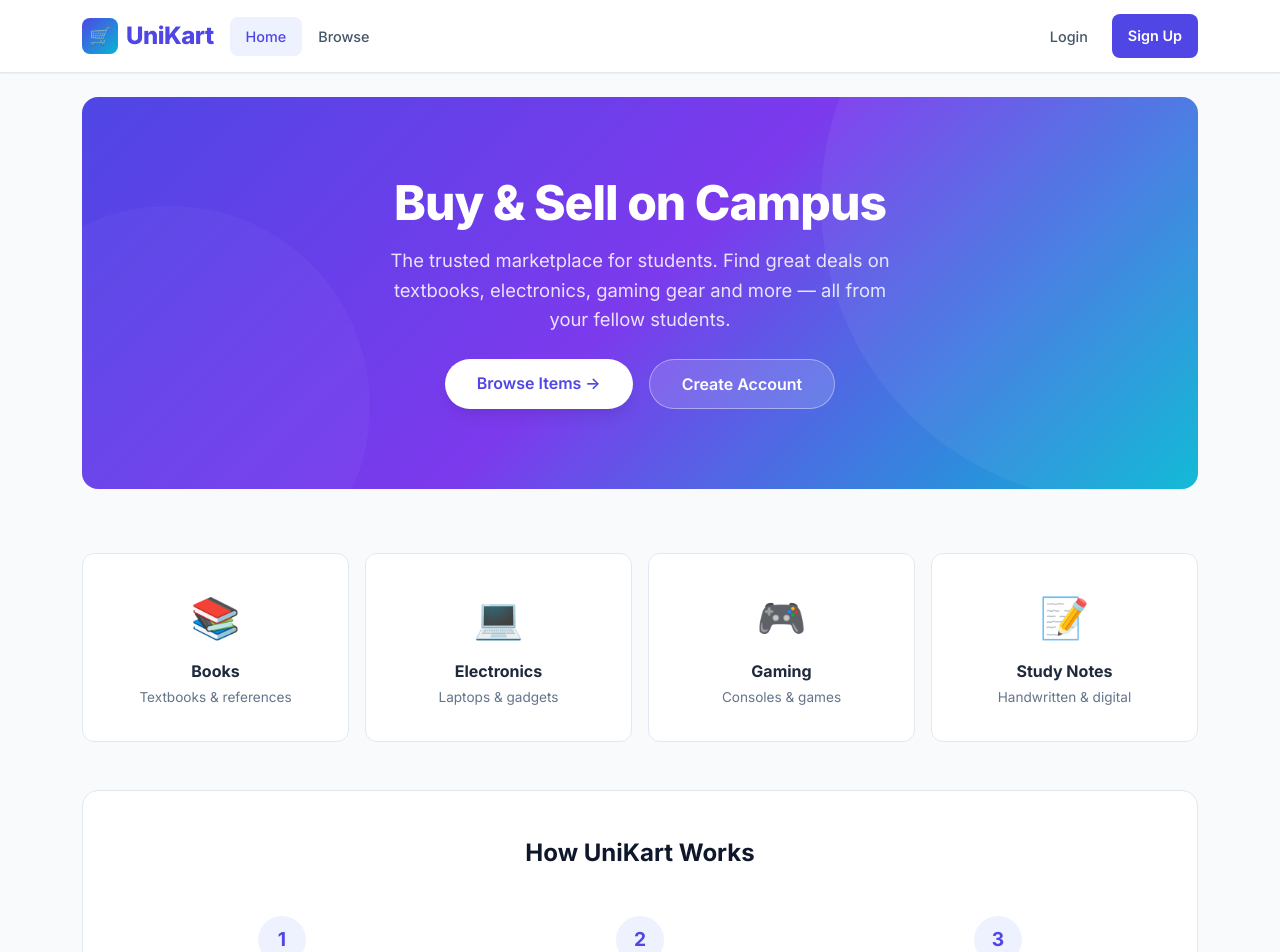
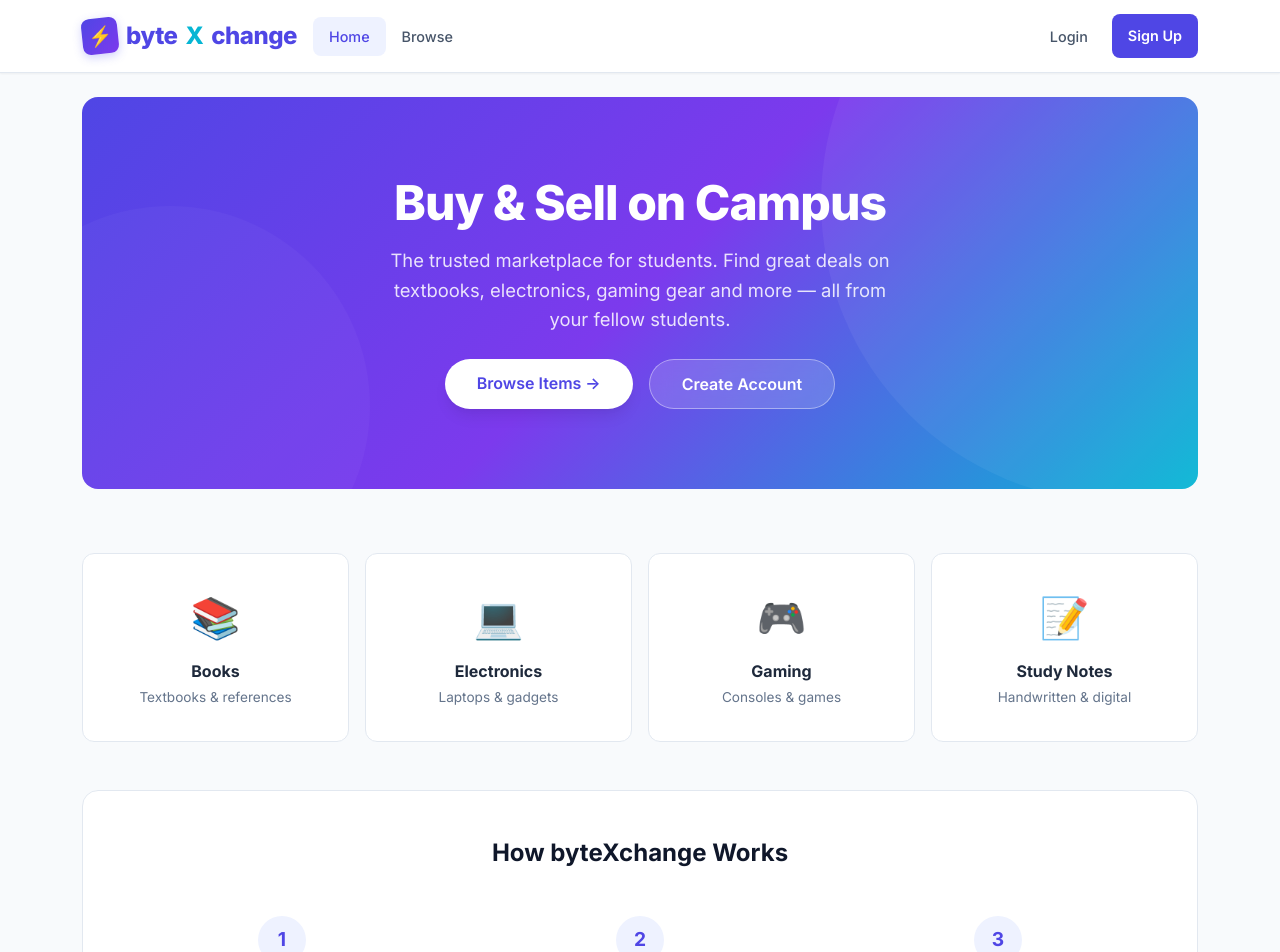
Before and after one commit to Priyanshu-Goswami/bytexchange, a React (Create React App) app in the folder frontend/: page / in a window 1280 px wide. Shown: the top 952 px of the page. Built offline with nearby package versions, Linux system fonts and the light colour scheme; no server answers.

Commit message:
rebrand to byteXchange with new logo

```diff
--- a/frontend/public/index.html
+++ b/frontend/public/index.html
@@ -7,7 +7,7 @@
     <meta name="description" content="UniKart - Campus Marketplace for Students" />
     <link rel="preconnect" href="https://fonts.googleapis.com" />
     <link rel="preconnect" href="https://fonts.gstatic.com" crossorigin />
-    <title>UniKart - Campus Marketplace</title>
+    <title>byteXchange - Campus Marketplace</title>
   </head>
   <body>
     <div id="root"></div>
--- a/frontend/src/App.css
+++ b/frontend/src/App.css
@@ -1,4 +1,4 @@
-/* ===== UniKart - Professional UI Stylesheet ===== */
+/* ===== byteXchange - Campus Marketplace ===== */
 
 @import url('https://fonts.googleapis.com/css2?family=Inter:wght@300;400;500;600;700;800&display=swap');
 
@@ -71,7 +71,7 @@ body {
 }
 
 .navbar-custom .navbar-brand .brand-icon {
-  background: linear-gradient(135deg, var(--primary), var(--accent));
+  background: linear-gradient(135deg, var(--primary), #7c3aed);
   color: white;
   width: 36px;
   height: 36px;
@@ -79,7 +79,14 @@ body {
   display: flex;
   align-items: center;
   justify-content: center;
-  font-size: 1.1rem;
+  font-size: 1.2rem;
+  transform: rotate(-6deg);
+  box-shadow: 0 3px 10px rgba(99, 102, 241, 0.3);
+}
+
+.navbar-custom .navbar-brand .brand-highlight {
+  color: var(--accent);
+  font-weight: 900;
 }
 
 .navbar-custom .nav-link {
--- a/frontend/src/components/Navbar.js
+++ b/frontend/src/components/Navbar.js
@@ -17,8 +17,8 @@ function AppNavbar() {
     <nav className="navbar navbar-expand-lg navbar-custom">
       <div className="container">
         <Link className="navbar-brand" to="/">
-          <span className="brand-icon">🛒</span>
-          UniKart
+          <span className="brand-icon">⚡</span>
+          byte<span className="brand-highlight">X</span>change
         </Link>
         <button
           className="navbar-toggler"
--- a/frontend/src/pages/Home.js
+++ b/frontend/src/pages/Home.js
@@ -71,7 +71,7 @@ function Home() {
 
       {/* How It Works */}
       <div className="how-it-works text-center">
-        <h4>How UniKart Works</h4>
+        <h4>How byteXchange Works</h4>
         <div className="row">
           <div className="col-md-4">
             <div className="step-item">
@@ -98,7 +98,7 @@ function Home() {
       </div>
 
       <div className="app-footer">
-        <p>UniKart © 2024 — Built for students, by students.</p>
+        <p>byteXchange © 2024 — Built for students, by students.</p>
       </div>
     </div>
   );
--- a/frontend/src/pages/Login.js
+++ b/frontend/src/pages/Login.js
@@ -35,7 +35,7 @@ function Login() {
       <div className="auth-card">
         <div className="text-center">
           <h3>Welcome back</h3>
-          <p className="auth-subtitle">Sign in to your UniKart account</p>
+          <p className="auth-subtitle">Sign in to your byteXchange account</p>
         </div>
         {error && <div className="alert alert-danger">{error}</div>}
         <form onSubmit={handleSubmit}>
--- a/frontend/src/pages/Register.js
+++ b/frontend/src/pages/Register.js
@@ -40,7 +40,7 @@ function Register() {
       <div className="auth-card">
         <div className="text-center">
           <h3>Create your account</h3>
-          <p className="auth-subtitle">Join UniKart and start buying or selling today</p>
+          <p className="auth-subtitle">Join byteXchange and start buying or selling today</p>
         </div>
         {error && <div className="alert alert-danger">{error}</div>}
         <form onSubmit={handleSubmit}>
```
Also changed, not shown: 1 other file (tests, documents, lock files or other folders).
